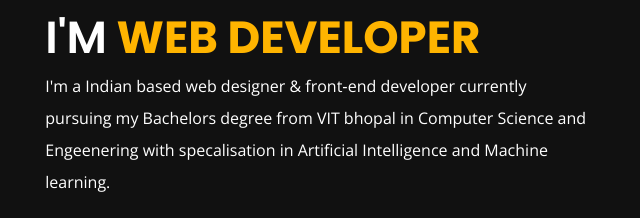
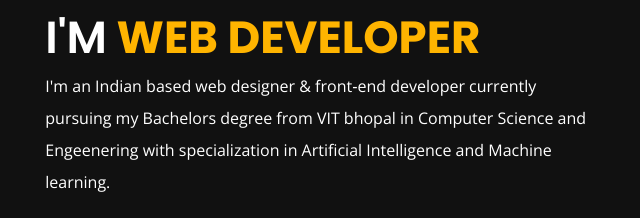
Before and after one commit to Kalyanam-Manoj-Naidu/CV, a plain HTML site: page index.html in a window 1280 px wide. Shown: the part 344-562 px from the top of the page, 518-1158 px from the left. Drawn offline with nearby package versions, Linux system fonts and the light colour scheme.

Commit message:
Update index.html

```diff
--- a/index.html
+++ b/index.html
@@ -161,8 +161,8 @@
                     <h1 class="text-uppercase poppins-font"><span>Myself</span> </h1>
                     <h1 class="text-uppercase poppins-font"><span></span> Kalyanam manoj</h1>
                     <h1 class="text-uppercase poppins-font"><span>I'm</span> Web developer</h1>
-                    <p class="open-sans-font">I'm a Indian based web designer & front‑end developer currently pursuing
-                        my Bachelors degree from VIT bhopal in Computer Science and Engeenering with specalisation in
+                    <p class="open-sans-font">I'm an Indian based web designer & front‑end developer currently pursuing
+                        my Bachelors degree from VIT bhopal in Computer Science and Engeenering with specialization in
                         Artificial Intelligence and Machine learning. </p>
                     <a href="about.html" class="btn btn-about">more about me</a>
                 </div>
```
